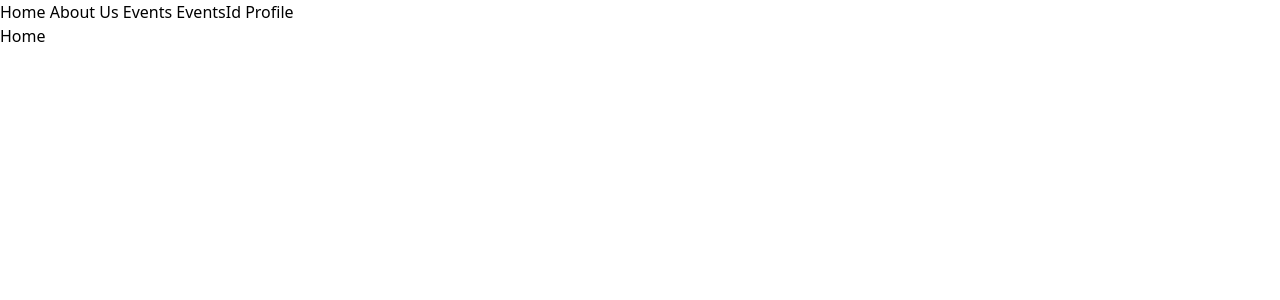
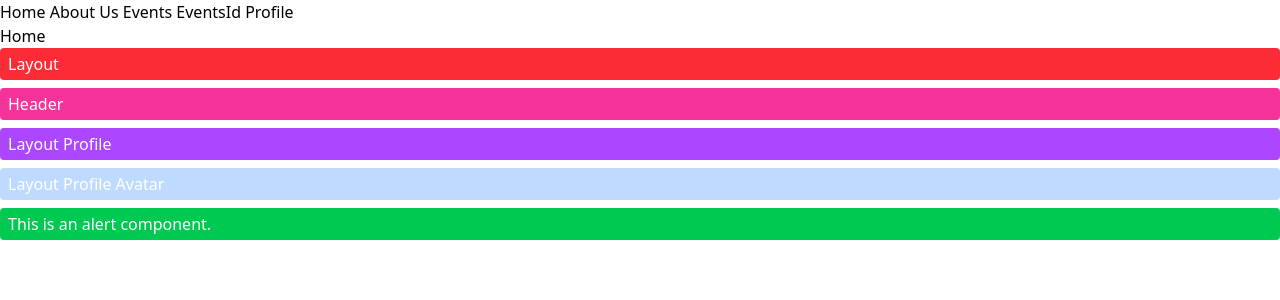
Before and after one commit to PritamMakwana/NuxtLearn, a Nuxt app: page / in a window 1280 px wide. Shown: the top 300 px of the page. Built offline with nearby package versions, Linux system fonts and the light colour scheme.

Commit message:
nuxt components

```diff
--- /dev/null
+++ b/app/components/Alert.vue
@@ -0,0 +1,5 @@
+<template>
+    <div class="bg-green-500 rounded px-2 py-1 text-white mb-2">
+        This is an alert component.
+    </div>
+</template>
--- /dev/null
+++ b/app/components/Layout/Header.vue
@@ -0,0 +1,5 @@
+<template>
+    <div class="bg-pink-500 rounded px-2 py-1 text-white mb-2">
+        Header
+    </div>
+</template>
--- /dev/null
+++ b/app/components/Layout/Profile/Avatar.vue
@@ -0,0 +1,5 @@
+<template>
+    <div class="bg-blue-200 rounded px-2 py-1 text-white mb-2">
+        Layout Profile Avatar
+    </div>
+</template>
--- /dev/null
+++ b/app/components/Layout/Profile/index.vue
@@ -0,0 +1,5 @@
+<template>
+    <div class="bg-purple-500 rounded px-2 py-1 text-white mb-2">
+       Layout Profile
+    </div>
+</template>
--- /dev/null
+++ b/app/components/Layout/index.vue
@@ -0,0 +1,5 @@
+<template>
+    <div class="bg-red-500 rounded px-2 py-1 text-white mb-2">
+        Layout
+    </div>
+</template>
--- a/app/pages/index.vue
+++ b/app/pages/index.vue
@@ -1,5 +1,10 @@
 <template>
     <div>
     <h1>Home</h1>
+    <Layout />
+    <LayoutHeader />
+    <LayoutProfile/>
+    <LayoutProfileAvatar />
+    <Alert />
     </div>
 </template>
```
